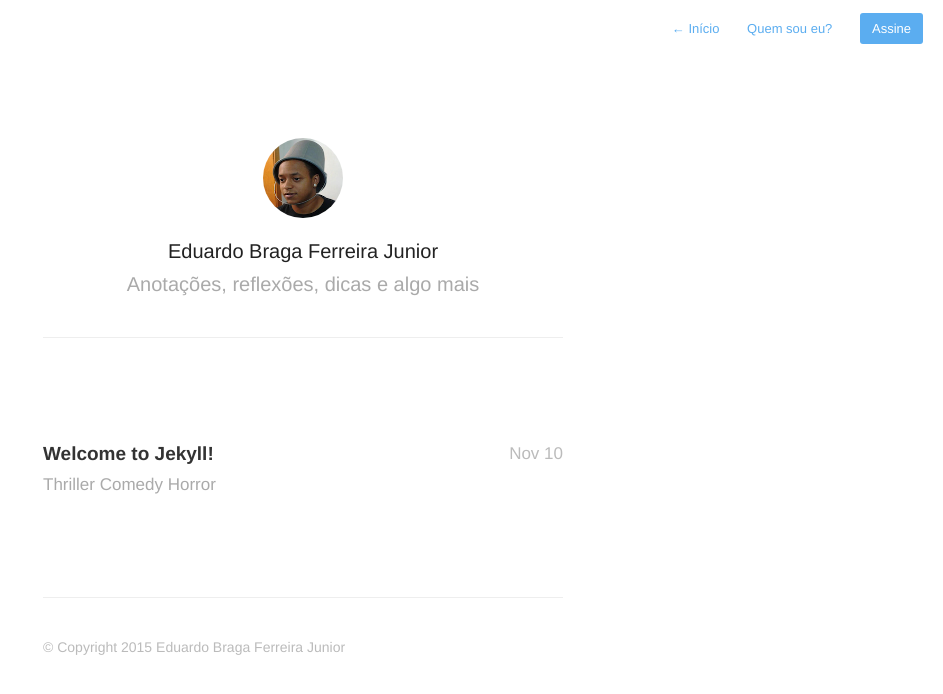
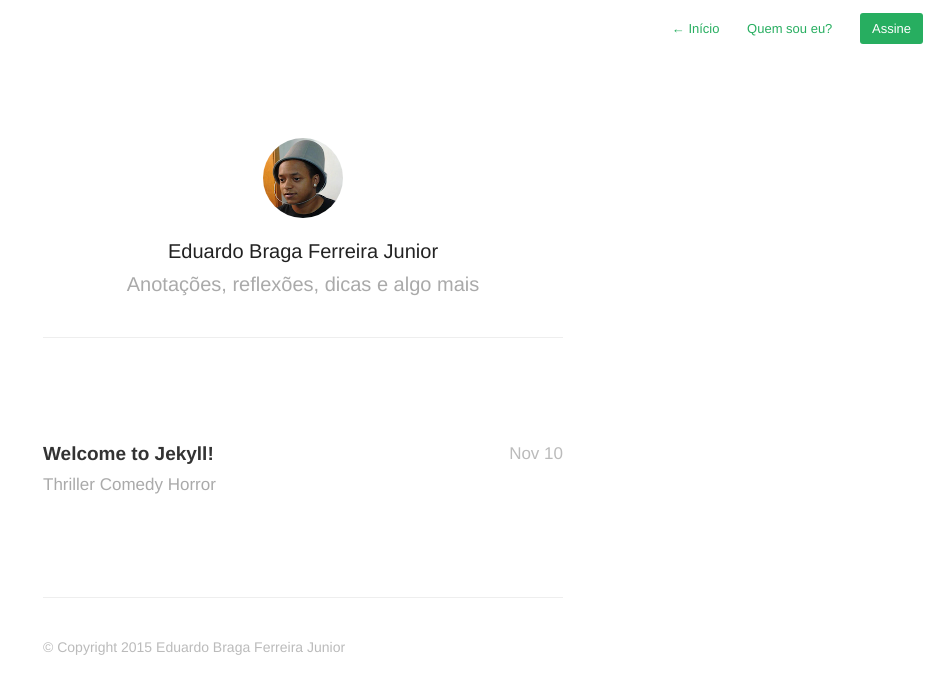
Before and after one commit to ebragaparah/ebragaparah.github.io, a Jekyll site: the page built from index.html, in a window 1280 px wide. Shown: the top 694 px of the page, without its empty margins (337-1280 px from the left). Built offline with Jekyll 4.4.1, drawn with Linux system fonts in a browser that asks for light colours; nearby versions of some CDN libraries; Markdown is read by kramdown in place of the engine named in the settings; the list of posts is cut into pages by our own code.

Commit message:
alterada cor dos links e do box da barra de navegação

```diff
--- a/assets/css/style.css
+++ b/assets/css/style.css
@@ -125,7 +125,7 @@ nav.main-nav a {
 	top: 8px;
 	right: 6px;
 	padding: 8px 12px;
-	color: #5badf0;
+	color: #27ae60;
 	font-size: 13px;
 	/*font-weight: bold;*/
 	line-height: 1.35;
@@ -133,7 +133,7 @@ nav.main-nav a {
 
 }
 nav.main-nav a.cta {
-	background: #5badf0;
+	background: #27ae60;
 	color: #fff;
 	margin-left: 12px;
 }
```
